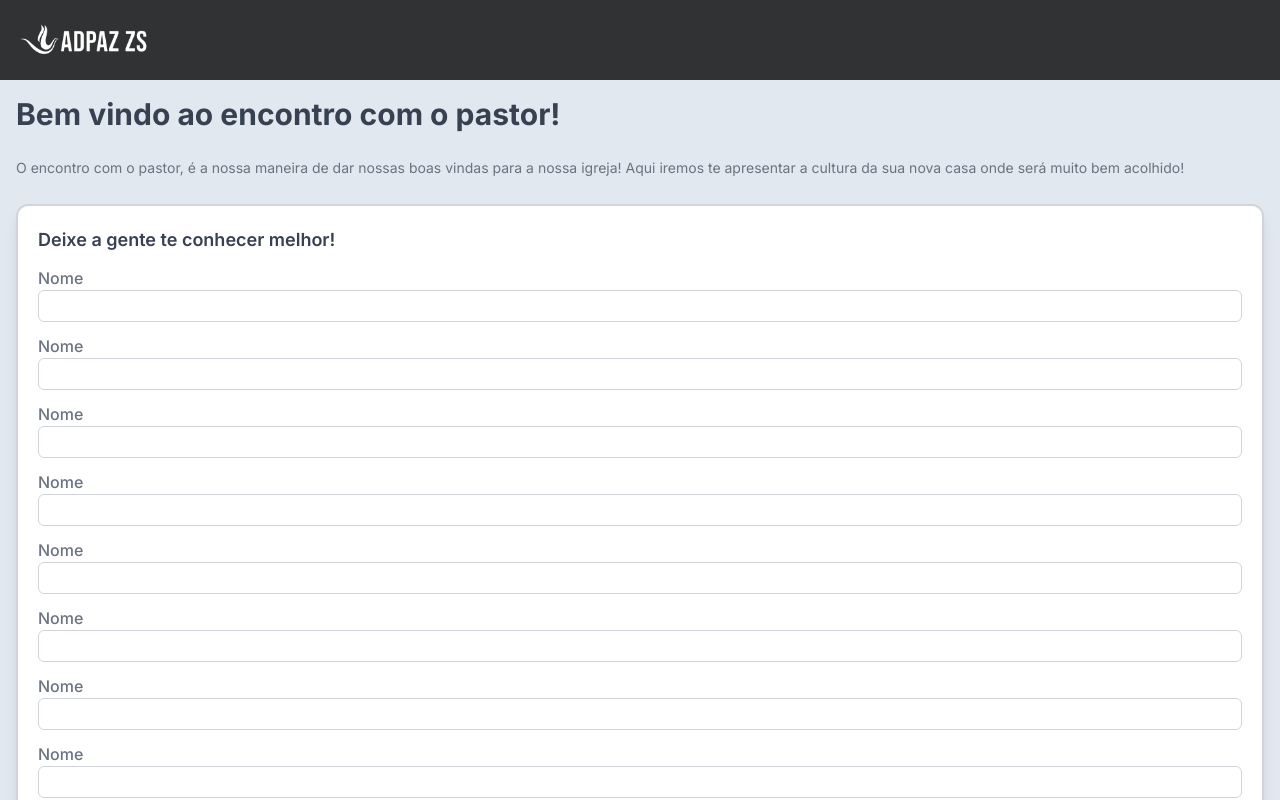
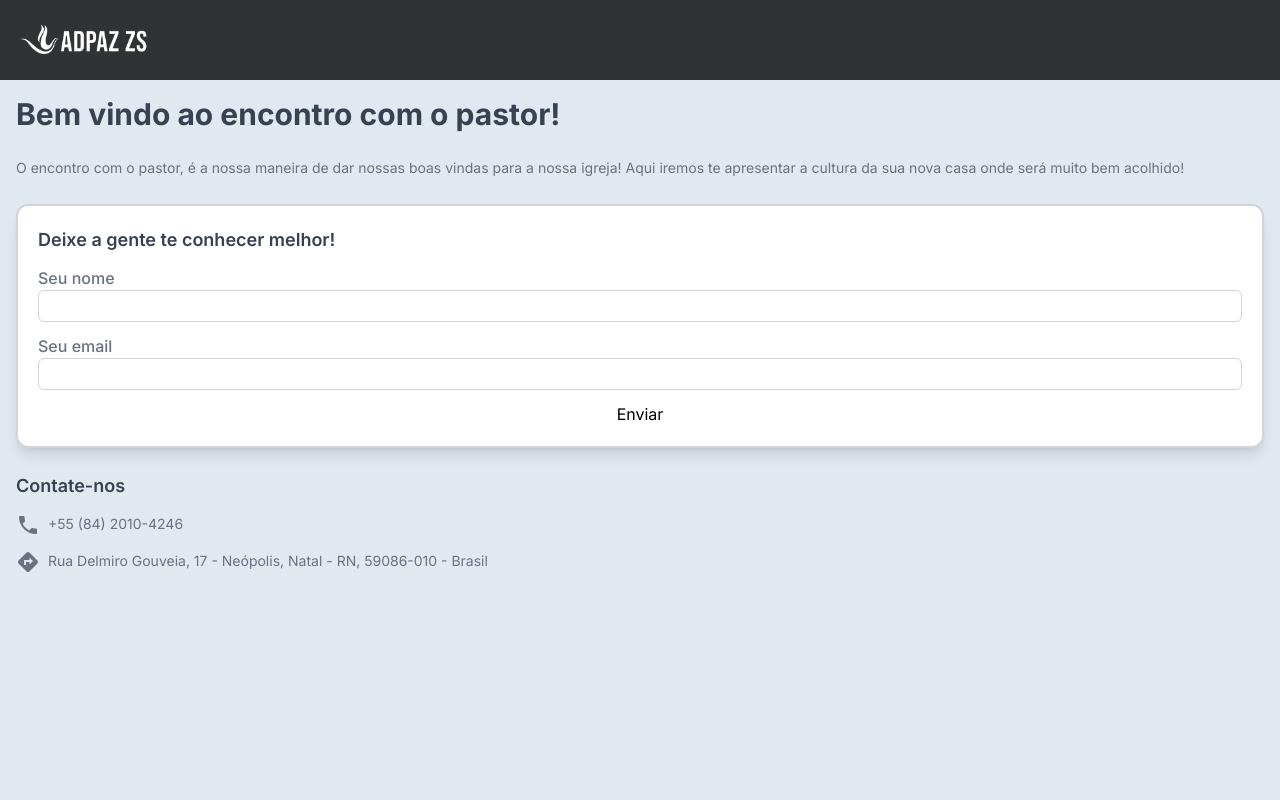
Before and after one commit to Adpaz-Zs-Tech/encontro-com-pastor, a Next.js app: page / in a window 1280 px wide. Shown: the top 800 px of the page. Built offline with nearby package versions, Linux system fonts and the light colour scheme.

Commit message:
feat: edit input-base component

```diff
--- a/package.json
+++ b/package.json
@@ -15,7 +15,8 @@
     "@mui/material": "^5.14.15",
     "next": "13.5.6",
     "react": "^18",
-    "react-dom": "^18"
+    "react-dom": "^18",
+    "react-hook-form": "^7.47.0"
   },
   "devDependencies": {
     "@types/node": "^20",
--- a/src/app/components/InputBase.tsx
+++ b/src/app/components/InputBase.tsx
@@ -1,11 +1,39 @@
-export function InputBase() {
+import { Controller, UseControllerProps, FieldValues } from 'react-hook-form';
+
+type inputProps = {
+  placeholder?: string;
+  type?: string;
+  label: string;
+  error?: string;
+};
+
+export function InputBase<FormType extends FieldValues>({
+  control,
+  name,
+  rules,
+  ...inputProps
+}: UseControllerProps<FormType> & inputProps) {
   return (
-    <div className="w-full">
-      <label className="text-gray-500 font-medium mb-2">Nome</label>
-      <input
-        type="text"
-        className="h-8 border rounded-md w-full border-gray-300"
-      />
-    </div>
+    <Controller
+      name={name}
+      control={control}
+      rules={rules}
+      render={({ field }) => (
+        <div className="w-full">
+          <label className="text-gray-500 font-medium mb-2">
+            {inputProps.label}
+          </label>
+          <input
+            {...field}
+            {...inputProps}
+            className="h-8 border rounded-md w-full border-gray-300 p-2"
+          />
+
+          {inputProps.error && (
+            <p className="text-xs text-red-system mt-1">{inputProps.error}</p>
+          )}
+        </div>
+      )}
+    />
   );
 }
--- a/src/app/page.tsx
+++ b/src/app/page.tsx
@@ -1,7 +1,32 @@
-import { InputBase, Title1, Text, Title2, Header } from "@/app/components";
-import PhoneIcon from "@mui/icons-material/Phone";
-import DirectionsIcon from "@mui/icons-material/Directions";
+'use client';
+
+import { InputBase, Title1, Text, Title2, Header } from '@/app/components';
+import PhoneIcon from '@mui/icons-material/Phone';
+import DirectionsIcon from '@mui/icons-material/Directions';
+import { useForm } from 'react-hook-form';
 export default function Home() {
+  type registerForm = {
+    name: string;
+    email: string;
+  };
+
+  const {
+    register,
+    formState: { errors },
+    control,
+    handleSubmit,
+  } = useForm<registerForm>({
+    mode: 'onBlur',
+    defaultValues: {
+      email: '',
+      name: '',
+    },
+  });
+
+  const teste = (data: any) => {
+    console.log(data);
+  };
+
   return (
     <div className="w-full ">
       <Header />
@@ -14,19 +39,27 @@ export default function Home() {
             casa onde será muito bem acolhido!"
           />
         </div>
-        <form className="w-full border-2 shadow-lg border-gray-300 bg-white rounded-xl p-5 flex flex-col gap-3">
+        <form
+          onSubmit={handleSubmit(teste)}
+          className="w-full border-2 shadow-lg border-gray-300 bg-white rounded-xl p-5 flex flex-col gap-3"
+        >
           <Title2 title="Deixe a gente te conhecer melhor!" />
-          <InputBase />
-          <InputBase />
-          <InputBase />
-          <InputBase />
-          <InputBase />
-          <InputBase />
-          <InputBase />
-          <InputBase />
-          <InputBase />
-          <InputBase />
-          <InputBase />
+          <InputBase
+            control={control}
+            label="Seu nome"
+            name="name"
+            rules={{ required: 'Nome obrigatorio' }}
+            error={errors.name?.message}
+          />
+          <InputBase
+            control={control}
+            label="Seu email"
+            name="email"
+            rules={{ required: 'Email obrigatorio' }}
+            error={errors.email?.message}
+          />
+
+          <button type="submit">Enviar</button>
         </form>
         <div className="mt-6">
           <Title2 title="Contate-nos" />
```
Also changed, not shown: 1 other file (tests, documents, lock files or other folders).
